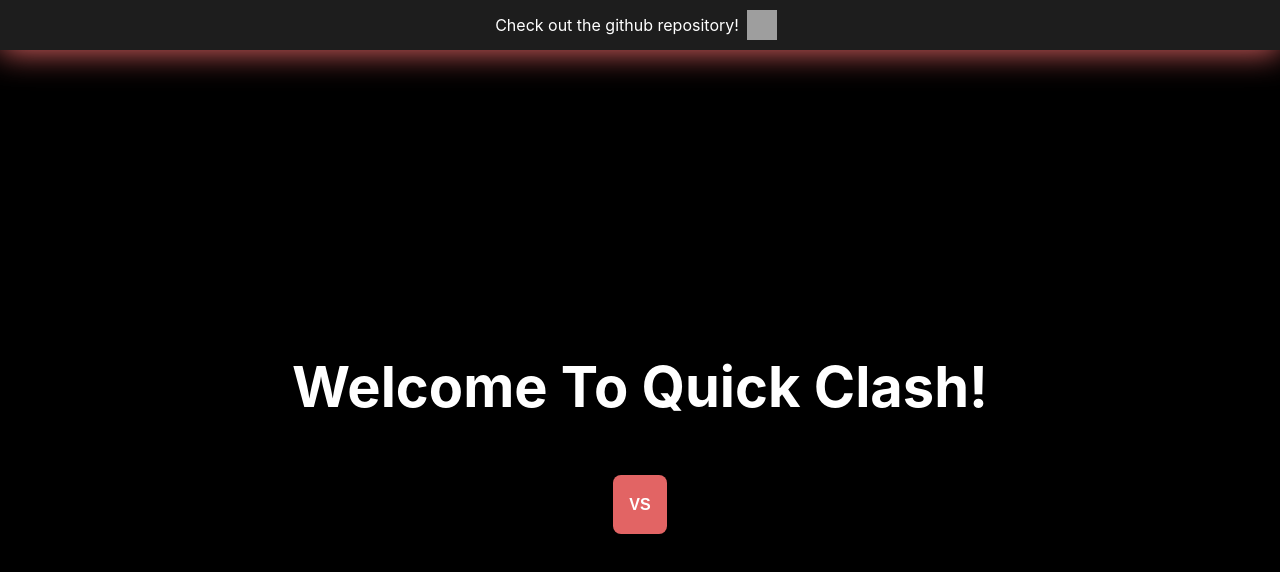
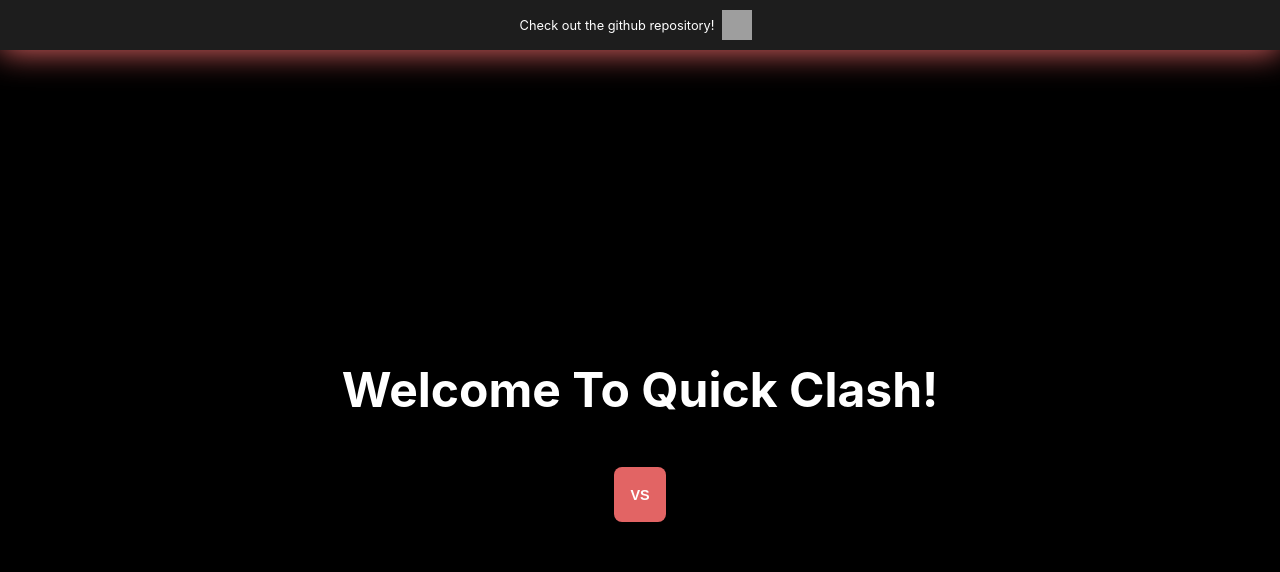
Before and after one commit to marcusyks/quick-clash, a React (Create React App) app: page / in a window 1280 px wide. Shown: the top 572 px of the page. Built offline with nearby package versions, Linux system fonts and the light colour scheme; no server answers; grey boxes are pictures that could not be loaded.

Commit message:
edited css

```diff
--- a/src/App.css
+++ b/src/App.css
@@ -1,7 +1,11 @@
 h1 {
-    font-size: 3.5rem;
+    font-size: 3rem;
 }
 
 p{
-    font-size: 1rem;
+    font-size: 0.9rem;
 }
+
+span{
+    font-size: 0.8rem;
+}
--- a/src/components/GameBoard.css
+++ b/src/components/GameBoard.css
@@ -18,8 +18,8 @@
 
 .gameCanvas_cell{
     display: flex;
-    height: 180px;
-    width: 180px;
+    height: 120px;
+    width: 120px;
     background: var(--cell-background-color);
     border: 2px solid var(--background-color);
     border-radius: 10px;
@@ -28,8 +28,8 @@
 
 @media screen and (max-width: 768px) {
     .gameCanvas_cell{
-        height: 95px;
-        width: 95px;
+        height: 80px;
+        width: 80px;
     }
 
     .div_gameCanvas{
--- a/src/index.css
+++ b/src/index.css
@@ -7,6 +7,7 @@ body {
     sans-serif;
   -webkit-font-smoothing: antialiased;
   -moz-osx-font-smoothing: grayscale;
+  overflow: hidden;
 }
 
 code {
--- a/src/pages/GamePage.css
+++ b/src/pages/GamePage.css
@@ -7,7 +7,6 @@
 
 .div_forceStopMessage{
     color: var(--error-message-color);
-    font-size: 1.5rem;
     text-align: center;
     margin-top: 20px;
 }
```
